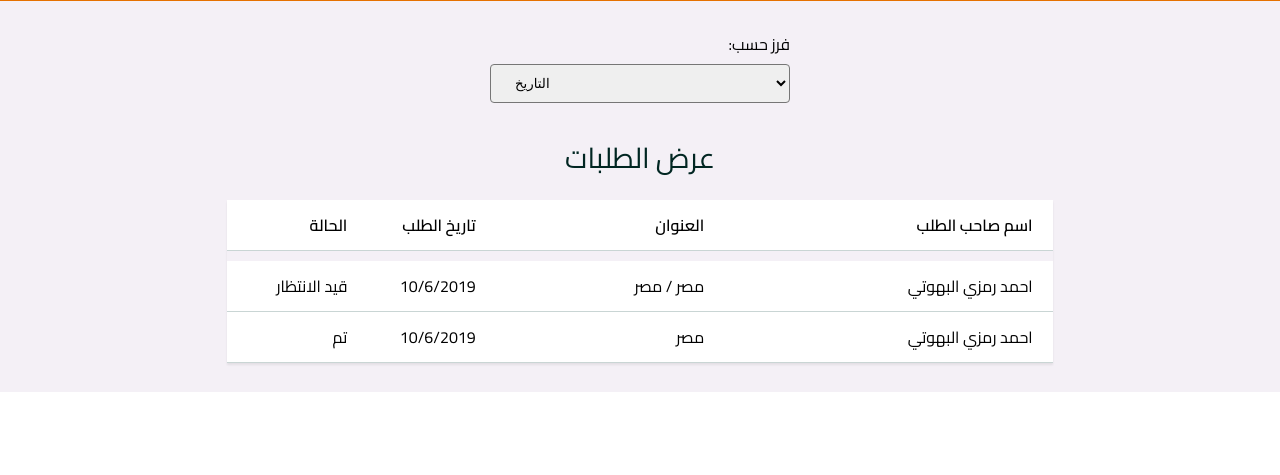
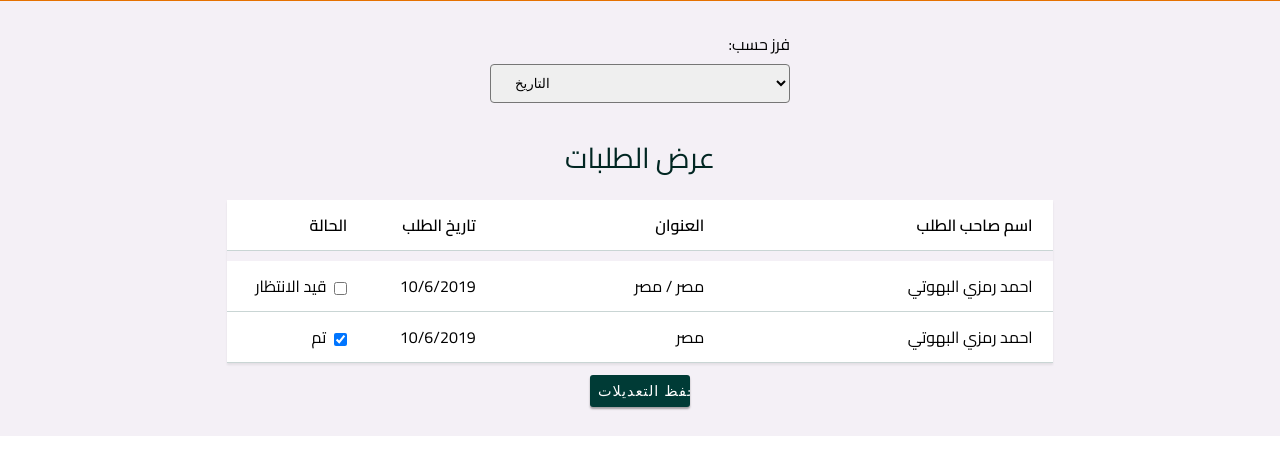
Before and after one commit to sohepalslamat/Delivery-of-meals, a Flask app: template templates/show-request-for-admin.html in a window 1280 px wide. Shown: the part 74-549 px from the top of the page. Run offline with Flask 2, Linux system fonts and the light colour scheme; the template is opened without the code that fills it, so the values that code supplies are empty.

Commit message:
show-request-for-admin Editing

```diff
--- a/static/style/style.css
+++ b/static/style/style.css
@@ -523,6 +523,36 @@ a:hover {
   font-weight: 600;
 }
 
+#main-request .checkbox-status-form {
+  display: flex;
+  align-items: center;
+  justify-content: flex-end;
+}
+
+#main-request .checkbox-status-form input {
+  margin-top: 5px;
+  margin-left: 8px;
+  cursor: pointer;
+}
+
+#main-request .btn-edit {
+  margin-left: 50%;
+  margin-top: 0.75rem;
+  padding: 8px;
+  width: 100px;
+  color: white;
+  background: #003b36;
+  border: none;
+  border-radius: 3px;
+  box-shadow: 0 2px 2px #01040457;
+  cursor: pointer;
+  text-align: center;
+  transition: opacity ease-in-out 300ms;
+  font-size: 0.9rem;
+  letter-spacing: 1px;
+  transform: translateX(-50%);
+}
+
 #footer {
   color: white;
   background: #000;
--- a/templates/show-request-for-admin.html
+++ b/templates/show-request-for-admin.html
@@ -37,6 +37,7 @@
 
       <p>عرض الطلبات</p>
 
+      <form>
         <section class="request-table">
           <div class="request-table-header">
             <p>الحالة</p>
@@ -46,19 +47,28 @@
           </div>
 
           <div>
+            <div class="checkbox-status-form">
               <p>قيد الانتظار</p>
+              <input type="checkbox" name="checkbox-status-form" />
+            </div>
             <p>10/6/2019</p>
             <p>مصر / مصر</p>
             <p>احمد رمزي البهوتي</p>
           </div>
 
           <div>
+            <div class="checkbox-status-form">
               <p>تم</p>
+              <input type="checkbox" name="checkbox-status-form" checked />
+            </div>
             <p>10/6/2019</p>
             <p>مصر</p>
             <p>احمد رمزي البهوتي</p>
           </div>
         </section>
+
+        <input type="submit" value="حفظ التعديلات" class="btn-edit" />
+      </form>
     </main>
   </body>
 </html>
```
Lines whose indentation alone changed are shown as unchanged.
